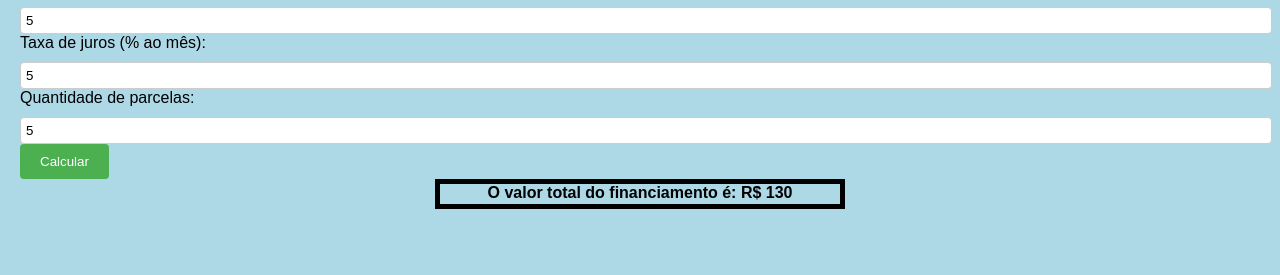
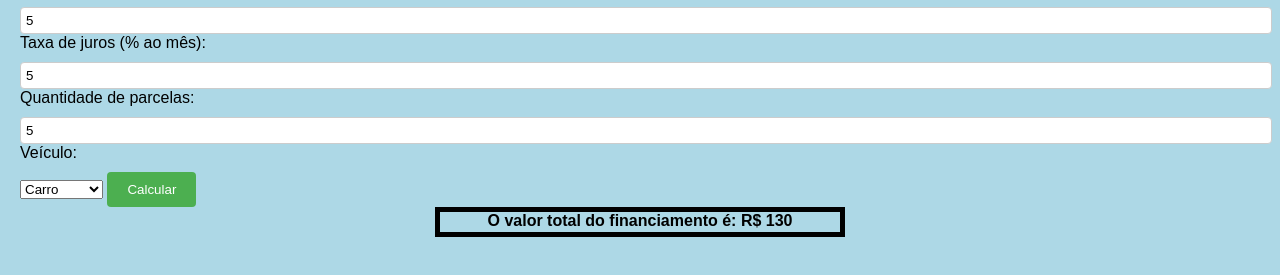
Before and after one commit to jvitorfarias/SimuladorDeFinanciamento, a plain HTML site: page index.html in a window 1280 px wide. Both pictures are taken after typing "5", "5", "5" into the empty fields and a click on the button "Calcular". Shown: the part 121-396 px from the top of the page. Drawn offline with Linux system fonts and the light colour scheme.

Commit message:
Add Array ao projeto

```diff
--- a/index.html
+++ b/index.html
@@ -20,11 +20,17 @@
       <label for="parcelas">Quantidade de parcelas:</label>
       <input type="number" id="parcelas" required>
 
+      <label for="veiculo">Veículo:</label>
+      <select id="veiculo" required></select>
+
       <button type="submit">Calcular</button>
     </form>
 
     <div id="resultado"></div>
 
+    <div id="veiculoSelecionado"></div>
+
+
     <script src="script.js"></script>
 </body>
 </html>
--- a/script.js
+++ b/script.js
@@ -14,22 +14,29 @@ let resultado = parseFloat(valor * taxa * parcelas);
 
 alert ("Valor total financiado é: R$ " + resultado)*/
 
-
-// Capturar o formulário
 const form = document.getElementById('formFinanciamento');
 
-// Adicionar um ouvinte de eventos para o envio do formulário
 form.addEventListener('submit', function(event) {
-  event.preventDefault(); // Evitar o comportamento padrão de envio do formulário
+  event.preventDefault();
 
-  // Ler os valores dos campos do formulário
   const valor = parseFloat(document.getElementById('valor').value);
   const juros = parseFloat(document.getElementById('juros').value);
   const parcelas = parseInt(document.getElementById('parcelas').value);
 
-  // Calcular o resultado
   const resultado = valor + (valor * juros * parcelas);
-
-  // Exibir o resultado na tela
   document.getElementById('resultado').textContent = "O valor total do financiamento é: R$ " + resultado;
 });
+
+const veiculos = ["Carro", "Moto", "Caminhão", "Van", "Ônibus"];
+  const selectVeiculo = document.getElementById("veiculo");
+
+  veiculos.forEach(veiculo => {
+    const option = document.createElement("option");
+    option.textContent = veiculo;
+    selectVeiculo.appendChild(option);
+  });
+
+  selectVeiculo.addEventListener('change', function() {
+    const veiculoSelecionado = selectVeiculo.value;
+    document.getElementById('veiculoSelecionado').textContent = "Veículo selecionado: " + veiculoSelecionado;
+  });
```
